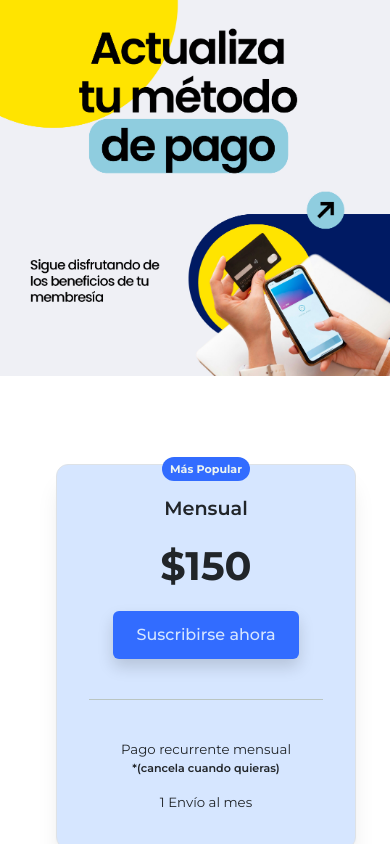
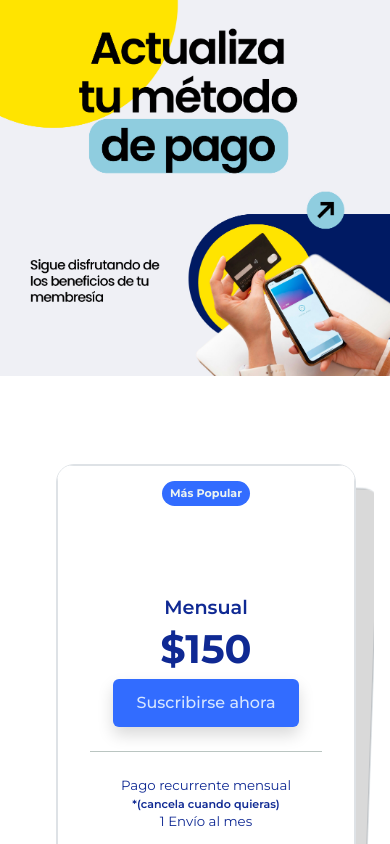
Before and after one commit to Monjardin-FM/Membership-FarmaLeal-TS, a React (Vite) app: page /reactivation in a window 390 px wide. Built offline with nearby package versions, Linux system fonts and the light colour scheme.

Commit message:
refactor: :sparkles: created swipe cards and text in payment process

```diff
--- a/package.json
+++ b/package.json
@@ -30,6 +30,7 @@
     "react-use": "^17.4.0",
     "sass": "^1.60.0",
     "sweetalert2": "^11.17.2",
+    "swiper": "^11.2.10",
     "yup": "^1.0.2"
   },
   "devDependencies": {
--- a/src/components/Benefits.tsx
+++ b/src/components/Benefits.tsx
@@ -78,11 +78,11 @@ export const Benefits = ({ paymentRef, onScrollToPayment }: BenefitsProps) => {
         {items.map((element, i) => {
           return (
             <div
-              className="sm:col-span-1  col-span-2 sm:p-8 p-10 flex flex-col items-center justify-center"
+              className="sm:col-span-1 col-span-2 sm:p-10 p-2 flex flex-col items-center justify-center"
               key={i}
             >
-              <img src={element.image} className="" />
-              <span className="text-center text-xs sm:text-base">
+              <img src={element.image} />
+              <span className="text-center text-sm sm:text-base">
                 {element.text.map((part, j) =>
                   part.bold ? (
                     <strong key={j}>{part.value}</strong>
--- a/src/components/shopify-payment-section/AnualPaymentSelectorModal.tsx
+++ b/src/components/shopify-payment-section/AnualPaymentSelectorModal.tsx
@@ -14,7 +14,7 @@ export const AnualPaymentSelectorModal = ({
     {
       amount: 1500,
       text: "+ IVA",
-      label: "12 meses de contado",
+      label: "Pago en una sola exhibición",
       modalType: "3",
     },
     {
@@ -26,20 +26,28 @@ export const AnualPaymentSelectorModal = ({
   ];
   return (
     <AppModal onClose={onClose} isVisible={isVisible}>
-      <div className="h-full sm:mt-1 mt-3 flex flex-col items-center justify-center gap-10 p-10 text-center">
-        <h1 className="text-info-900 text-3xl font-semibold">
+      <div className="h-full sm:mt-1 mt-3 flex flex-col items-center justify-center gap-10  text-center">
+        <h1 className="text-info-900 sm:text-3xl font-semibold text-xl">
           Selecciona tu membresía (anual)
         </h1>
-        <div className="flex items-center justify-center gap-10 w-3/4 h-40">
+        <div className="flex items-center justify-center gap-4 sm:gap-10 sm:w-3/4 h-40">
           {paymentOptions.map(({ amount, label, modalType, text }) => (
             <div
               key={modalType}
-              className="flex flex-col items-center justify-center text-center p-5 border-2 bg-warn-500 text-info-800 rounded-lg hover:cursor-pointer hover:bg-info-900 hover:text-white transition-all duration-300 ease-in-out w-1/2 h-full"
+              className="relative flex flex-col items-center justify-center text-center p-8 border-2 bg-warn-500 text-info-800 rounded-lg hover:cursor-pointer hover:bg-info-900 hover:text-white transition-all duration-300 ease-in-out w-1/2 h-full overflow-hidden"
               onClick={() => onOpenPaymentModal(modalType)}
             >
-              <span className="text-3xl font-extrabold">${amount}</span>
-              <span className="text-lg font-semibold">{text}</span>
-              <span className="text-xl font-semibold">{label}</span>
+              {modalType === "3" && (
+                <div className="absolute top-4 -left-7 rotate-[-45deg] bg-danger-600 text-white px-6 py-1 text-xs font-bold shadow-md">
+                  Promoción
+                </div>
+              )}
+
+              <span className="sm:text-3xl text-xl font-extrabold">
+                ${amount}
+              </span>
+              <span className="sm:text-lg text-xs font-semibold">{text}</span>
+              <span className="sm:text-xl text-sm font-semibold">{label}</span>
             </div>
           ))}
         </div>
--- a/src/components/shopify-payment-section/CardMembershipPayment.tsx
+++ b/src/components/shopify-payment-section/CardMembershipPayment.tsx
@@ -1,5 +1,12 @@
 import React from "react";
 import { AppButton } from "../../presentation/Components/AppButton";
+// Import Swiper React components
+import { Swiper, SwiperSlide } from "swiper/react";
+// import required modules
+import { EffectCards } from "swiper/modules";
+// Import Swiper styles
+import "swiper/css";
+import "swiper/css/effect-cards";
 type CardMembershipPaymentProps = {
   onOpenPaymentModal: (id: string) => void;
   onOpenaAnualPaymentSelector: () => void;
@@ -34,7 +41,7 @@ export const CardMembershipPayment = ({
   ];
   return (
     <div className="w-full overflow-x-auto h-full">
-      <div className="flex gap-4 p-10 sm:justify-center">
+      <div className=" gap-4 p-10 sm:justify-center hidden sm:flex">
         {cardsMembership.map((card, index) => (
           <div
             key={card.id}
@@ -73,6 +80,50 @@ export const CardMembershipPayment = ({
           </div>
         ))}
       </div>
+      <div className="flex gap-4 p-10 sm:justify-center sm:hidden">
+        <Swiper
+          effect={"cards"}
+          grabCursor={true}
+          modules={[EffectCards]}
+          className="mySwiper text-center flex flex-col items-center justify-center"
+        >
+          {cardsMembership.map((card, index) => (
+            <SwiperSlide
+              key={card.id}
+              className="flex flex-col items-center justify-center bg-info-50 border  text-black"
+            >
+              <div className="p-8 flex flex-col items-center justify-center bg-white border text-info-800 h-full w-full">
+                {index === 0 && (
+                  <span className="absolute top-4 bg-info-500 text-gray-200 text-xs font-bold px-2 py-1 rounded-full">
+                    Más Popular
+                  </span>
+                )}
+                <h3 className="text-lg font-semibold">{card.tipo}</h3>
+                <p className="text-4xl font-bold">{card.costo}</p>
+                <AppButton
+                  colorScheme="info"
+                  variant="solid"
+                  onClick={() => {
+                    if (card.id === "2") {
+                      onOpenPaymentModal(card.id);
+                    } else {
+                      onOpenaAnualPaymentSelector();
+                    }
+                  }}
+                >
+                  Suscribirse ahora
+                </AppButton>
+                <div className="my-6 border-t border-gray-400 w-full h-0"></div>
+                <span className="text-sm">{card.pago}</span>
+                {card.subpago && (
+                  <span className="text-xs font-semibold">{card.subpago}</span>
+                )}
+                <span className="text-sm">{card.envio}</span>
+              </div>
+            </SwiperSlide>
+          ))}
+        </Swiper>
+      </div>
     </div>
   );
 };
--- a/src/index.css
+++ b/src/index.css
@@ -24,3 +24,18 @@ input::-webkit-inner-spin-button {
   -webkit-appearance: none;
   margin: 0;
 }
+
+.swiper {
+  width: 300px;
+  height: 500px;
+}
+
+.swiper-slide {
+  display: flex;
+  align-items: center;
+  justify-content: center;
+  border-radius: 18px;
+  /* font-size: 22px;
+  font-weight: bold; */
+  /* color: #fff; */
+}
```
Also changed, not shown: src/components/shopify-payment-section/TableComparisonMemberships.tsx (+38 -44 lines), src/assets/animations/Swipe Grey.gif (added), 1 other file (tests, documents, lock files or other folders).
